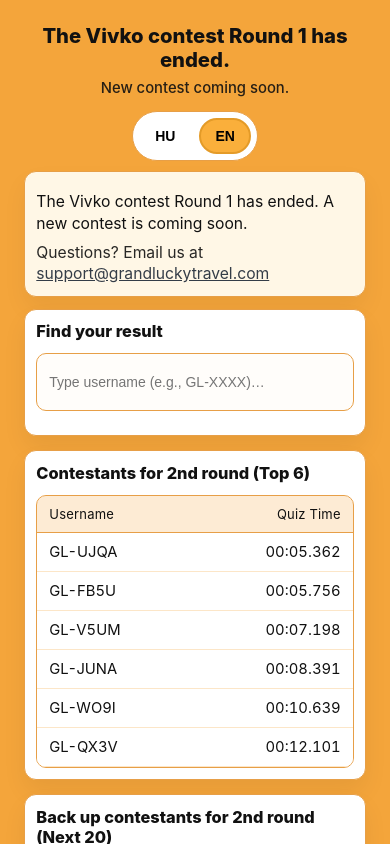
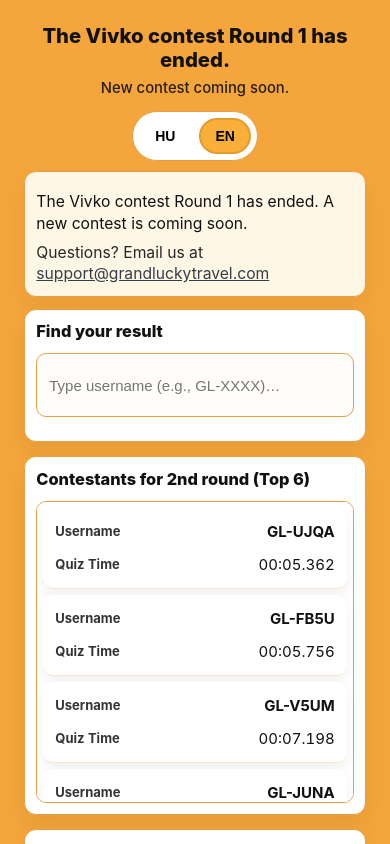
Before and after one commit to Runnerrander/grandlucky-quiz, a Next.js app: page / in a window 390 px wide. Shown: the top 844 px of the page. Built offline with nearby package versions, Linux system fonts and the light colour scheme.

Commit message:
fix(results): include GL-JSA9 & GL-MQUG; improve phone-portrait layout (username & time same line); keep clean 2-col grid on desktop

```diff
--- a/pages/index.js
+++ b/pages/index.js
@@ -2,7 +2,7 @@
 import Head from "next/head";
 import { useMemo, useState } from "react";
 
-/** ---------- DATA (static snapshot, correct ≥ 5 & time_ms > 0) ---------- */
+/** ---------- DATA (correct >=5 & time_ms > 0) ---------- */
 const TOP6 = [
   {"username":"GL-UJQA","time_ms":5362},
   {"username":"GL-FB5U","time_ms":5756},
@@ -40,6 +40,7 @@ const OTHERS = [
   {"username":"GL-LFJT","time_ms":61245},
   {"username":"GL-0KYS","time_ms":61551},
   {"username":"GL-JDG3","time_ms":63072},
+  {"username":"GL-MQUG","time_ms":64414},
   {"username":"GL-LXDL","time_ms":70120},{"username":"GL-ZNAM","time_ms":70323},{"username":"GL-XZJE","time_ms":70376},{"username":"GL-L7MH","time_ms":71118},
   {"username":"GL-6VI8","time_ms":71686},
   {"username":"GL-HABY","time_ms":72711},
@@ -47,7 +48,7 @@ const OTHERS = [
   {"username":"GL-D3S5","time_ms":103216},
   {"username":"GL-5XWQ","time_ms":105621},
   {"username":"GL-HCNP","time_ms":106663},
-  {"username":"GL-9PVN","time_ms":110606},{"username":"GL-PB9B","time_ms":111820},{"username":"GL-E9XM","time_ms":117403},{"username":"GL-ORSO","time_ms":126653},{"username":"GL-AMFT","time_ms":128346},{"username":"GL-LYMP","time_ms":132258},{"username":"GL-ZLQP","time_ms":134875},{"username":"GL-ESAX","time_ms":138995},{"username":"GL-12I0","time_ms":149860},{"username":"GL-KHBZ","time_ms":151678},{"username":"GL-PUXZ","time_ms":157298},{"username":"GL-GUHH","time_ms":176442},{"username":"GL-PBQM","time_ms":189435},{"username":"GL-L8HB","time_ms":211507},{"username":"qa.091","time_ms":212204},{"username":"GL-LT9B","time_ms":225765},{"username":"GL-UUFQ","time_ms":231437},{"username":"GL-YWZP","time_ms":233971},{"username":"GL-E8YO","time_ms":247502},{"username":"GL-225U","time_ms":284724},{"username":"GL-6QRH","time_ms":290891},{"username":"GL-GOIS","time_ms":359008},{"username":"GL-VH35","time_ms":449747}
+  {"username":"GL-9PVN","time_ms":110606},{"username":"GL-PB9B","time_ms":111820},{"username":"GL-E9XM","time_ms":117403},{"username":"GL-JSA9","time_ms":125788},{"username":"GL-ORSO","time_ms":126653},{"username":"GL-AMFT","time_ms":128346},{"username":"GL-LYMP","time_ms":132258},{"username":"GL-ZLQP","time_ms":134875},{"username":"GL-ESAX","time_ms":138995},{"username":"GL-12I0","time_ms":149860},{"username":"GL-KHBZ","time_ms":151678},{"username":"GL-PUXZ","time_ms":157298},{"username":"GL-GUHH","time_ms":176442},{"username":"GL-PBQM","time_ms":189435},{"username":"GL-L8HB","time_ms":211507},{"username":"qa.091","time_ms":212204},{"username":"GL-LT9B","time_ms":225765},{"username":"GL-UUFQ","time_ms":231437},{"username":"GL-YWZP","time_ms":233971},{"username":"GL-E8YO","time_ms":247502},{"username":"GL-225U","time_ms":284724},{"username":"GL-6QRH","time_ms":290891},{"username":"GL-GOIS","time_ms":359008},{"username":"GL-VH35","time_ms":449747}
 ];
 
 /** ---------- I18N ---------- */
@@ -92,13 +93,12 @@ const STR = {
   }
 };
 
-/** ---------- SEARCH NORMALIZATION + FUZZY ---------- */
+/** ---------- SEARCH HELPERS ---------- */
 const norm = (s) => (s || "").toString().trim().toUpperCase().replace(/\s+/g, "");
-const normalizeUsername = (u) => {
-  const n = norm(u).replace(/^GL-/, "GL").replace(/^GL(?=[A-Z0-9]{4}$)/, "GL-");
-  return n;
-};
-// Levenshtein ≤ 1
+const normalizeUsername = (u) =>
+  norm(u).replace(/^GL-/, "GL").replace(/^GL(?=[A-Z0-9]{4}$)/, "GL-");
+
+// Levenshtein distance <= 1
 function lev1(a, b) {
   if (a === b) return true;
   const la = a.length, lb = b.length;
@@ -106,11 +106,8 @@ function lev1(a, b) {
   let i = 0, j = 0, edits = 0;
   while (i < la && j < lb) {
     if (a[i] === b[j]) { i++; j++; continue; }
-    edits++;
-    if (edits > 1) return false;
-    if (la > lb) i++;
-    else if (lb > la) j++;
-    else { i++; j++; }
+    if (++edits > 1) return false;
+    if (la > lb) i++; else if (lb > la) j++; else { i++; j++; }
   }
   if (i < la || j < lb) edits++;
   return edits <= 1;
@@ -118,15 +115,13 @@ function lev1(a, b) {
 function includesOrFuzzy(hay, needle) {
   if (!needle) return true;
   if (hay.includes(needle)) return true;
-  const parts = [hay, hay.replace(/^GL-/, "")];
-  const n2 = [needle, needle.replace(/^GL-/, "")];
-  for (const h of parts) for (const n of n2) if (lev1(h, n)) return true;
+  const H = [hay, hay.replace(/^GL-/, "")];
+  const N = [needle, needle.replace(/^GL-/, "")];
+  for (const h of H) for (const n of N) if (lev1(h, n)) return true;
   return false;
 }
-
 function formatMs(ms) {
-  if (ms == null || isNaN(ms)) return "—";
-  const t = Math.max(0, Math.floor(ms));
+  const t = Math.max(0, Math.floor(ms || 0));
   const mm = String(Math.floor(t / 60000)).padStart(2, "0");
   const ss = String(Math.floor((t % 60000) / 1000)).padStart(2, "0");
   const mmm = String(t % 1000).padStart(3, "0");
@@ -159,17 +154,17 @@ function RowSection({ title, items, searchable = false, dict }) {
 
       <div className={`tableWrap ${searchable ? "tallScroll" : "mediumScroll"}`}>
         <div className="tableHeader">
-          <div className="cell userCell userHead">{dict.username}</div>
-          <div className="cell timeCell timeHead">{dict.time}</div>
+          <div className="cell head">{dict.username}</div>
+          <div className="cell head right">{dict.time}</div>
         </div>
 
         {filtered.length === 0 ? (
           <div className="emptyRow">{dict.noResults}</div>
         ) : (
-          filtered.map((r, i) => (
-            <div key={`${r.username}-${i}`} className="tableRow">
-              <div className="cell userCell">{r.username}</div>
-              <div className="cell timeCell">{formatMs(r.time_ms)}</div>
+          filtered.map((r) => (
+            <div key={r.username} className="tableRow">
+              <div className="cell user" data-label={dict.username}>{r.username}</div>
+              <div className="cell time right" data-label={dict.time}>{formatMs(r.time_ms)}</div>
             </div>
           ))
         )}
@@ -207,18 +202,18 @@ function GlobalSearch({ top6, next20, others, dict }) {
       {q && (
         <div className="tableWrap">
           <div className="tableHeader three">
-            <div className="cell">{dict.username}</div>
-            <div className="cell" style={{ textAlign: "right" }}>{dict.time}</div>
-            <div className="cell">{dict.group}</div>
+            <div className="cell head">{dict.username}</div>
+            <div className="cell head right">{dict.time}</div>
+            <div className="cell head">{dict.group}</div>
           </div>
           {results.length === 0 ? (
             <div className="emptyRow">{dict.noMatches}</div>
           ) : (
-            results.map((r, i) => (
-              <div key={`${r.username}-${i}`} className="tableRow three">
-                <div className="cell">{r.username}</div>
-                <div className="cell" style={{ textAlign: "right" }}>{formatMs(r.time_ms)}</div>
-                <div className="cell">{r.group}</div>
+            results.map((r) => (
+              <div key={`${r.username}-${r.group}`} className="tableRow three">
+                <div className="cell" data-label={dict.username}>{r.username}</div>
+                <div className="cell right" data-label={dict.time}>{formatMs(r.time_ms)}</div>
+                <div className="cell" data-label={dict.group}>{r.group}</div>
               </div>
             ))
           )}
@@ -240,22 +235,18 @@ export default function IndexPage() {
         <meta name="viewport" content="width=device-width, initial-scale=1" />
       </Head>
 
-      {/* Global theme */}
       <style jsx global>{`
         :root{
-          --page-yellow:#F4A53B;  /* from your payment page */
+          --page-yellow:#F4A53B; /* payment page yellow */
           --accent:#faaf3b;
           --ink:#111;
-          --muted:rgba(0,0,0,0.7);
+          --muted:rgba(0,0,0,0.72);
           --border:#e79f47;
           --card:#fff;
           --thead:rgba(244,165,59,0.22);
           --row-sep:rgba(244,165,59,0.28);
         }
-        html,body{
-          background: var(--page-yellow);
-          color:var(--ink);
-        }
+        html,body{ background:var(--page-yellow); color:var(--ink); }
         a{ color:#1f2937; }
       `}</style>
 
@@ -263,10 +254,9 @@ export default function IndexPage() {
         <header className="hero">
           <h1 className="h1">{dict.heroTitle}</h1>
           <p className="sub">{dict.heroSub}</p>
-
           <div className="langSwitch">
-            <button onClick={() => setLang("hu")} aria-label="Magyar" className={`langBtn ${lang==="hu"?"active":""}`}>HU</button>
-            <button onClick={() => setLang("en")} aria-label="English" className={`langBtn ${lang==="en"?"active":""}`}>EN</button>
+            <button onClick={() => setLang("hu")} className={`langBtn ${lang==="hu"?"active":""}`}>HU</button>
+            <button onClick={() => setLang("en")} className={`langBtn ${lang==="en"?"active":""}`}>EN</button>
           </div>
         </header>
 
@@ -283,97 +273,65 @@ export default function IndexPage() {
         <RowSection title={dict.s3} items={OTHERS} searchable dict={dict} />
       </main>
 
-      {/* Responsive CSS (mobile-first) */}
       <style jsx>{`
         .main{
           max-width: 1100px;
           margin: 0 auto;
           padding: clamp(16px, 4vw, 32px) clamp(10px, 4vw, 20px) 64px;
           font-family: -apple-system, BlinkMacSystemFont, "Segoe UI", Roboto, Inter, "Helvetica Neue", Arial, "Noto Sans";
-          color: var(--ink);
         }
         .hero{ margin-bottom: 10px; text-align: center; }
         .h1{ font-size: clamp(20px, 5.2vw, 28px); line-height: 1.2; margin: 0 0 6px; font-weight: 800; }
         .sub{ font-size: clamp(14px, 3.8vw, 18px); margin: 0; opacity: .9; font-weight: 500; }
 
-        .langSwitch{
-          margin-top: 12px; display: inline-flex; gap: 8px; flex-wrap: wrap;
-          background: #fff; padding: 6px; border-radius: 999px; border: 1px solid var(--border)
-        }
-        .langBtn{
-          padding: 8px 14px; border-radius: 999px; border: 2px solid transparent;
-          cursor: pointer; background: transparent; font-weight: 800; font-size: 14px;
-        }
-        .langBtn.active{ background: var(--accent); border-color: #e49b28; }
+        .langSwitch{ margin-top: 12px; display: inline-flex; gap: 8px; flex-wrap: wrap; background:#fff; padding:6px; border-radius:999px; border:1px solid var(--border); }
+        .langBtn{ padding:8px 14px; border-radius:999px; border:2px solid transparent; background:transparent; font-weight:800; font-size:14px; cursor:pointer; }
+        .langBtn.active{ background: var(--accent); border-color:#e49b28; }
 
-        .infoCard{
-          border: 1px solid var(--border);
-          background: #fff7e6;
-          border-radius: 12px;
-          padding: clamp(10px, 3vw, 16px);
-          box-shadow: 0 12px 24px rgba(0,0,0,0.05);
+        .infoCard{ border:1px solid var(--border); background:#fff7e6; border-radius:12px; padding: clamp(10px, 3vw, 16px); box-shadow:0 12px 24px rgba(0,0,0,0.05); }
+
+        .section{ margin-top:14px; border:1px solid var(--border); border-radius:12px; padding: clamp(10px,3vw,16px); background:var(--card); box-shadow:0 12px 24px rgba(0,0,0,0.06); }
+        .sectionHeader{ display:flex; align-items:center; gap:12px; flex-wrap:wrap; justify-content:space-between; margin-bottom:12px; }
+        .sectionTitle{ margin:0; font-size: clamp(16px, 4.2vw, 20px); font-weight:800; }
+        .search{ width:min(100%, 360px); height:42px; padding:10px 12px; border-radius:10px; border:1px solid var(--border); background:#fffdfa; font-size:15px; }
+
+        .tableWrap{ border:1px solid var(--border); border-radius:10px; overflow:hidden; background:#fff; }
+        .mediumScroll{ max-height:300px; overflow-y:auto; }
+        .tallScroll{ max-height:420px; overflow-y:auto; }
+
+        /* Desktop/tablet: clean two-column grid */
+        @media (min-width: 601px){
+          .tableHeader{
+            position: sticky; top: 0; z-index: 1;
+            display:grid; grid-template-columns: 1fr 160px;
+            background:var(--thead); border-bottom:1px solid var(--border);
+            font-size:13px; letter-spacing:.2px;
+          }
+          .tableHeader.three{ grid-template-columns: 1fr 160px 140px; }
+          .tableRow{ display:grid; grid-template-columns: 1fr 160px; border-bottom:1px solid var(--row-sep); }
+          .tableRow.three{ grid-template-columns: 1fr 160px 140px; }
+          .cell{ padding:12px 14px; white-space:nowrap; overflow:hidden; text-overflow:ellipsis; }
+          .right{ text-align:right; }
         }
 
-        .section{
-          margin-top: 14px;
-          border: 1px solid var(--border);
-          border-radius: 12px;
-          padding: clamp(10px, 3vw, 16px);
-          background: var(--card);
-          box-shadow: 0 12px 24px rgba(0,0,0,0.06);
-        }
-        .sectionHeader{
-          display: flex; align-items: center; gap: 12px; flex-wrap: wrap;
-          justify-content: space-between; margin-bottom: 12px;
-        }
-        .sectionTitle{ margin: 0; font-size: clamp(16px, 4.2vw, 20px); font-weight: 800; }
-
-        .search{
-          width: min(100%, 360px); height: 40px; padding: 8px 12px;
-          border-radius: 10px; border: 1px solid var(--border); outline: none;
-          font-size: 14px; background: #fffdfa;
-        }
-
-        .tableWrap{
-          border: 1px solid var(--border);
-          border-radius: 10px;
-          overflow: auto;             /* allow horizontal scroll on tiny screens */
-          background: #fff;
-        }
-        .mediumScroll{ max-height: 300px; }
-        .tallScroll{ max-height: 420px; }
-
-        .tableHeader{
-          position: sticky; top: 0; z-index: 1;
-          display: grid;
-          grid-template-columns: 1fr minmax(86px, 140px);
-          background: var(--thead);
-          border-bottom: 1px solid var(--border);
-          font-size: 13px; letter-spacing: .2px;
-        }
-        .tableHeader.three{
-          grid-template-columns: 1fr minmax(86px, 140px) minmax(90px, 120px);
-        }
-
-        .tableRow{
-          display: grid;
-          grid-template-columns: 1fr minmax(86px, 140px);
-          background: #fff;
-          border-bottom: 1px solid var(--row-sep);
-          font-size: clamp(14px, 3.8vw, 15px);
-        }
-        .tableRow.three{
-          grid-template-columns: 1fr minmax(86px, 140px) minmax(90px, 120px);
-        }
-
-        .cell{ padding: 10px 12px; white-space: nowrap; overflow: hidden; text-overflow: ellipsis; }
-        .userCell{ font-variant-numeric: tabular-nums; }
-        .timeCell{ text-align: right; font-variant-numeric: tabular-nums; }
-        .emptyRow{ padding: 14px 12px; font-size: 14px; color: var(--muted); background: #fff; }
-
-        @media (min-width: 720px){
-          .mediumScroll{ max-height: 260px; }
-          .tallScroll{ max-height: 360px; }
+        /* Portrait phones: card rows, username & time on SAME line */
+        @media (max-width: 600px){
+          .tableHeader{ display:none; }
+          .tableRow{
+            display:flex; flex-direction:column; gap:6px;
+            border-bottom:1px solid var(--row-sep); padding:10px 12px; margin:6px 6px; background:#fff; border-radius:10px;
+            box-shadow:0 6px 14px rgba(0,0,0,0.06);
+          }
+          .cell{
+            display:flex; align-items:center; justify-content:space-between;
+            gap:12px; padding:4px 0; white-space:normal;
+          }
+          .cell::before{
+            content: attr(data-label);
+            font-weight:700; font-size:13px; color:#333; margin-right:12px; flex:0 0 auto;
+          }
+          .user{ font-weight:700; font-size:15px; }
+          .time{ font-variant-numeric: tabular-nums; font-size:15px; }
         }
       `}</style>
     </>
```
